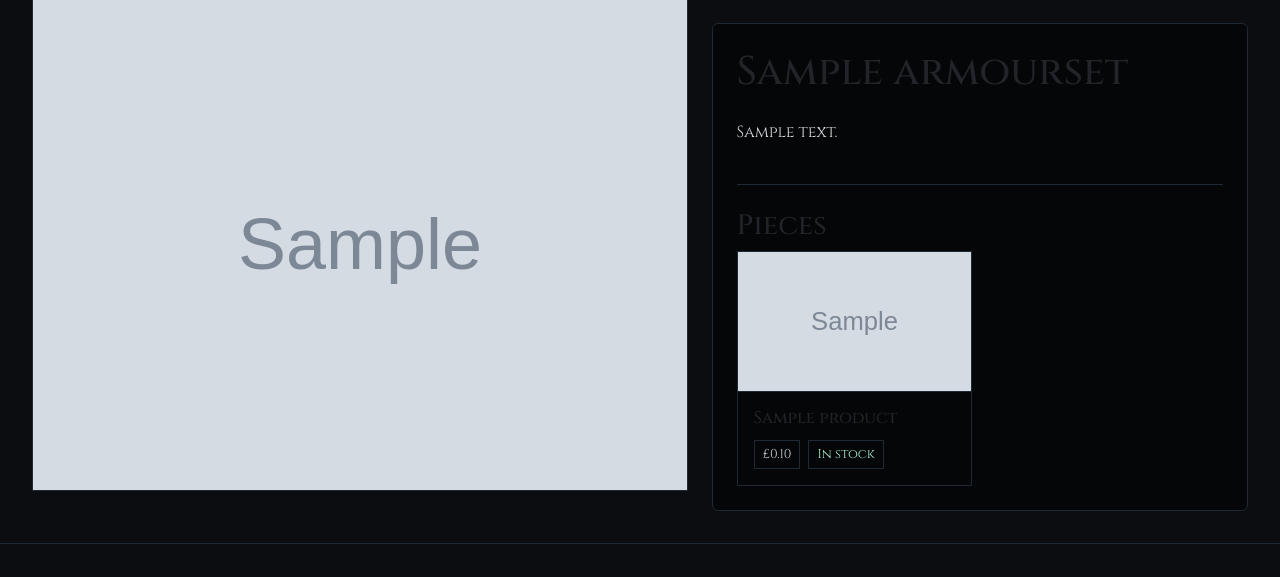
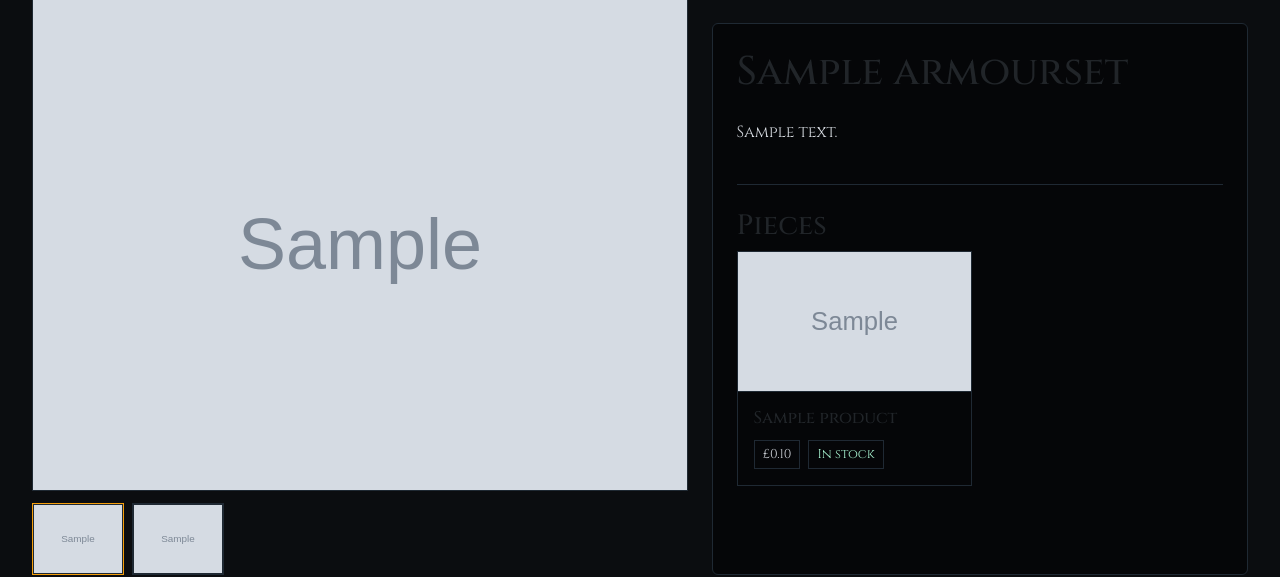
Before and after one commit to TGOSS1984/ashen-emporium, a Django app: a page that uses templates/catalog/armour_set_detail.html in a window 1280 px wide. Shown: the part 244-821 px from the top of the page. Run offline with Django 4.2, Linux system fonts and the light colour scheme; tables that the repository leaves empty hold one stand-in row (values such as "Sample post"); grey boxes marked "Sample" are stand-in pictures.

Commit message:
feat(armour): add thumbnail gallery to armour set pages

```diff
--- a/static/css/main.css
+++ b/static/css/main.css
@@ -393,3 +393,27 @@ body {
     border: 1px solid #1f2933;
     background-color: #050608;
 }
+
+/* Armour set gallery */
+.ae-set-gallery {
+  margin-top: 0.75rem;
+}
+
+.ae-thumb-btn {
+  padding: 0;
+  border: 1px solid #1f2933;
+  background: transparent;
+  cursor: pointer;
+}
+
+.ae-thumb-btn:hover {
+  border-color: #f59e0b;
+}
+
+.ae-thumb-active {
+  border-color: #f59e0b;
+}
+
+.ae-thumb-btn img {
+  display: block;
+}
--- a/templates/catalog/armour_set_detail.html
+++ b/templates/catalog/armour_set_detail.html
@@ -6,12 +6,64 @@
 
 <div class="detail">
   <div class="detail-media">
+  {# Choose initial hero image: hero_image if present, else first piece image #}
     {% if armour_set.hero_image %}
-      <img class="detail-main" src="{{ armour_set.hero_image.image.url }}" alt="{{ armour_set.name }}">
+  <img
+    id="setHero"
+    class="detail-main"
+    src="{{ armour_set.hero_image.image.url }}"
+    alt="{{ armour_set.name }}"
+  >
     {% else %}
-      <div class="thumb-placeholder">No image</div>
+    {% with first_piece=pieces.0 %}
+        {% with img=first_piece.primary_image %}
+        {% if img %}
+            <img
+            id="setHero"
+            class="detail-main"
+            src="{{ img.url }}"
+            alt="{{ first_piece.name }}"
+            >
+        {% else %}
+            <div class="thumb-placeholder">No image</div>
+        {% endif %}
+        {% endwith %}
+    {% endwith %}
     {% endif %}
+
+  <div class="gallery ae-set-gallery">
+    {# Hero thumbnail (if set has a hero_image distinct from first piece) #}
+    {% if armour_set.hero_image %}
+      <button
+        type="button"
+        class="ae-thumb-btn ae-thumb-active"
+        data-src="{{ armour_set.hero_image.image.url }}"
+        data-alt="{{ armour_set.name }}"
+        aria-label="Show set hero"
+      >
+        <img class="gallery-thumb" src="{{ armour_set.hero_image.image.url }}" alt="{{ armour_set.name }}">
+      </button>
+    {% endif %}
+
+    {# Piece thumbnails #}
+    {% for p in pieces %}
+      {% with img=p.primary_image %}
+        {% if img %}
+          <button
+            type="button"
+            class="ae-thumb-btn {% if not armour_set.hero_image and forloop.first %}ae-thumb-active{% endif %}"
+            data-src="{{ img.url }}"
+            data-alt="{{ p.name }}"
+            aria-label="Show {{ p.name }}"
+          >
+            <img class="gallery-thumb" src="{{ img.url }}" alt="{{ p.name }}">
+          </button>
+        {% endif %}
+      {% endwith %}
+    {% endfor %}
   </div>
+</div>
+
 
   <div class="detail-info card">
     <h1>{{ armour_set.name }}</h1>
@@ -53,4 +105,28 @@
     </div>
   </div>
 </div>
+
+<script>
+  (function () {
+    const hero = document.getElementById("setHero");
+    if (!hero) return;
+
+    const buttons = document.querySelectorAll(".ae-thumb-btn");
+    buttons.forEach(btn => {
+      btn.addEventListener("click", () => {
+        const src = btn.getAttribute("data-src");
+        const alt = btn.getAttribute("data-alt") || "Armour piece";
+
+        if (src) {
+          hero.src = src;
+          hero.alt = alt;
+        }
+
+        buttons.forEach(b => b.classList.remove("ae-thumb-active"));
+        btn.classList.add("ae-thumb-active");
+      });
+    });
+  })();
+</script>
+
 {% endblock %}
```
